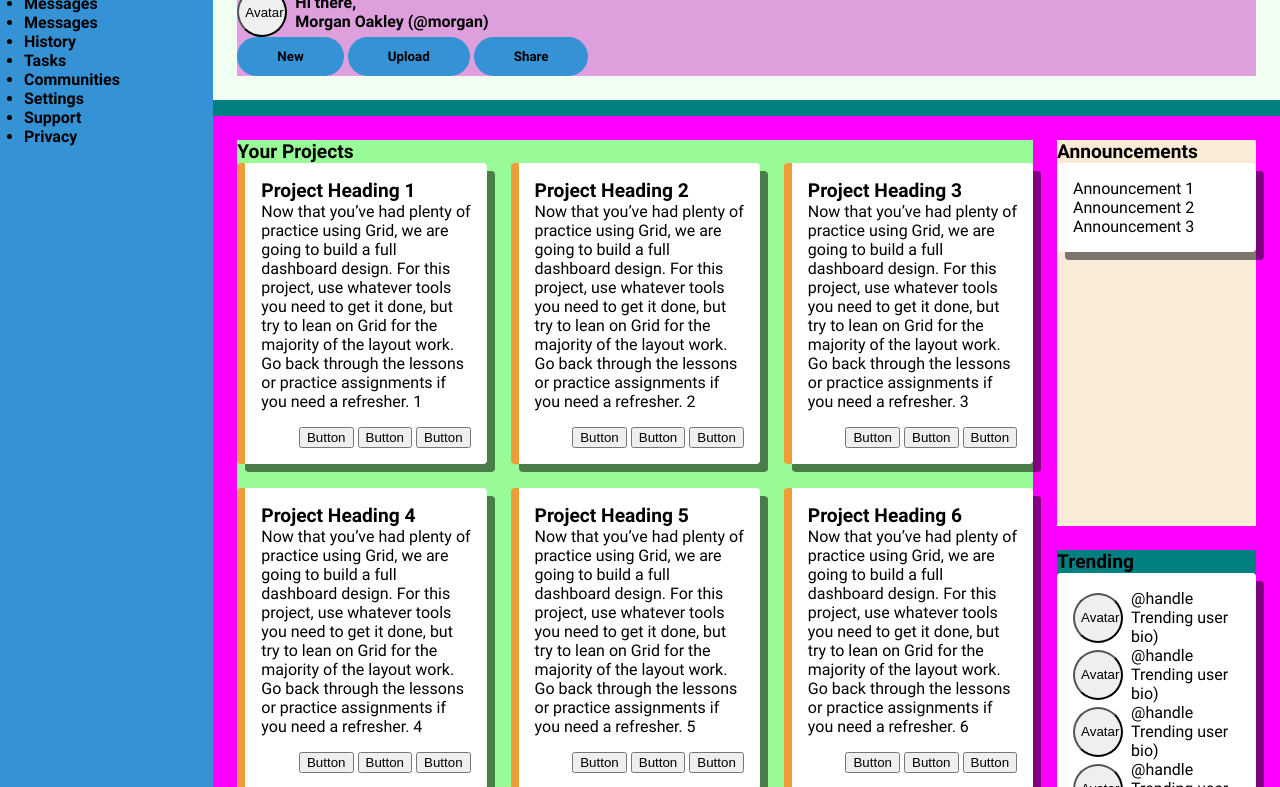
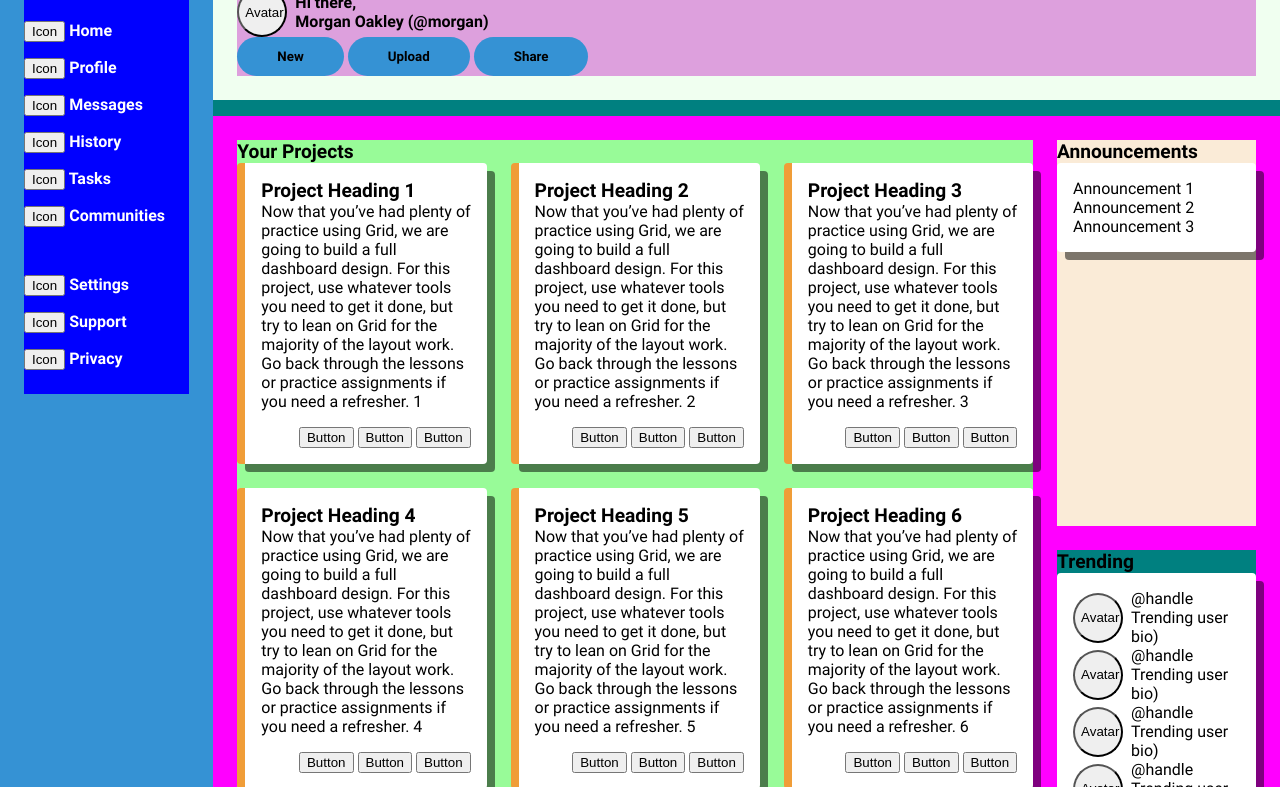
Before and after one commit to gibbonhug/dashboard, a plain HTML site: page index.html in a window 1280 px wide. Shown: the part 87-874 px from the top of the page. Drawn offline with Linux system fonts and the light colour scheme.

Commit message:
Add temp buttons for icons on sidebar

```diff
--- a/index.html
+++ b/index.html
@@ -10,23 +10,67 @@
 <body>
     <div id="container">
         <div id="sidebar" class="strong section">
-            <div id="sidebar-title">
+            <h2 id="sidebar-title">
                 Dashboard
-            </div>
+            </h2>
             <!-- same issue as post buttons as having to put strong directly on ul-->
             <ul id="sidebar-links-1" class="sidebar-links strong">
-                <li>Home</li>
-                <li>Profile</li>
-                <li>Messages</li>
-                <li>Messages</li>
-                <li>History</li>
-                <li>Tasks</li>
-                <li>Communities</li>
+                <li class="sidebar-link-item">
+                    <button class="sidebar-link-icon">
+                        Icon
+                    </button>
+                    Home
+                </li>
+                <li class="sidebar-link-item">
+                    <button class="sidebar-link-icon">
+                        Icon
+                    </button>
+                    Profile
+                </li>
+                <li class="sidebar-link-item">
+                    <button class="sidebar-link-icon">
+                        Icon
+                    </button>
+                    Messages
+                </li>
+                <li class="sidebar-link-item">
+                    <button class="sidebar-link-icon">
+                        Icon
+                    </button>
+                    History
+                </li>
+                <li class="sidebar-link-item">
+                    <button class="sidebar-link-icon">
+                        Icon
+                    </button>
+                    Tasks
+                </li>
+                <li class="sidebar-link-item">
+                    <button class="sidebar-link-icon">
+                        Icon
+                    </button>
+                    Communities
+                </li>
             </ul>
             <ul id="sidebar-links-2" class="sidebar-links strong">
-                <li>Settings</li>
-                <li>Support</li>
-                <li>Privacy</li>
+                <li class="sidebar-link-item">
+                    <button class="sidebar-link-icon">
+                        Icon
+                    </button>
+                    Settings
+                </li>
+                <li class="sidebar-link-item">
+                    <button class="sidebar-link-icon">
+                        Icon
+                    </button>
+                    Support
+                </li>
+                <li class="sidebar-link-item">
+                    <button class="sidebar-link-icon">
+                        Icon
+                    </button>
+                    Privacy
+                </li>
             </ul>
         </div>
         <div id="header" class="section">
--- a/scss/style.scss
+++ b/scss/style.scss
@@ -15,10 +15,10 @@ body, h1, h2, h3, h4, h5, h6, p, ol, ul {
     font-weight: normal;
 }
 
-// temp commented for visiblity
-// ol, ul {
-//     list-style: none;
-// }
+temp commented for visiblity
+ol, ul {
+    list-style: none;
+}
 
 img {
     max-width: 100%;
@@ -66,6 +66,14 @@ $project-border: hsl(33, 86%, 58%);
     #sidebar {
         grid-row: span 2;
         background-color: $accent-blue;
+        color: white;
+        > * {
+            background-color: blue;
+            padding-block: 1rem;
+        }
+        .sidebar-link-item {
+            padding-block: 0.5rem;
+        }
     }
     #header {
         grid-column: 2;
```
Also changed, not shown: css/style.css.
